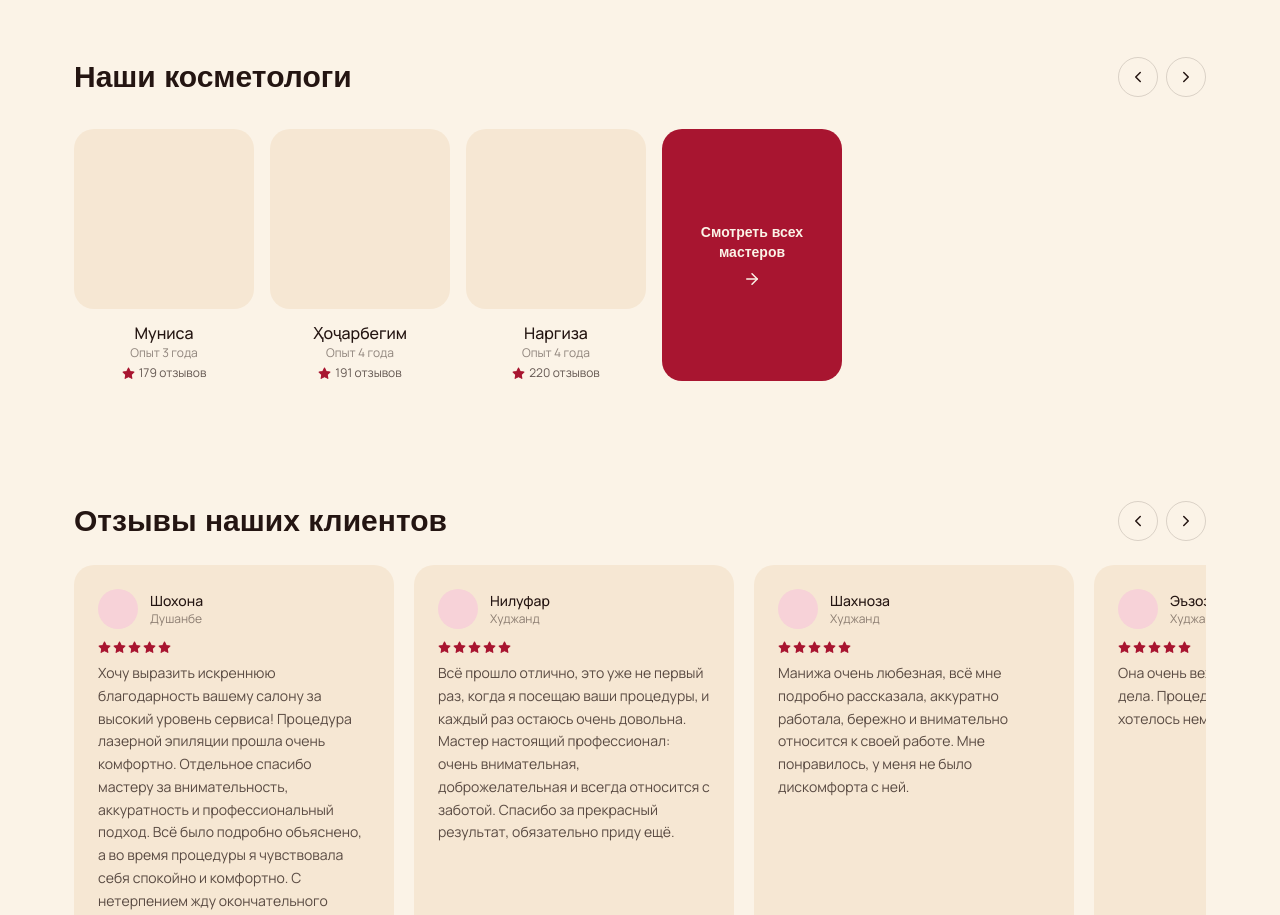
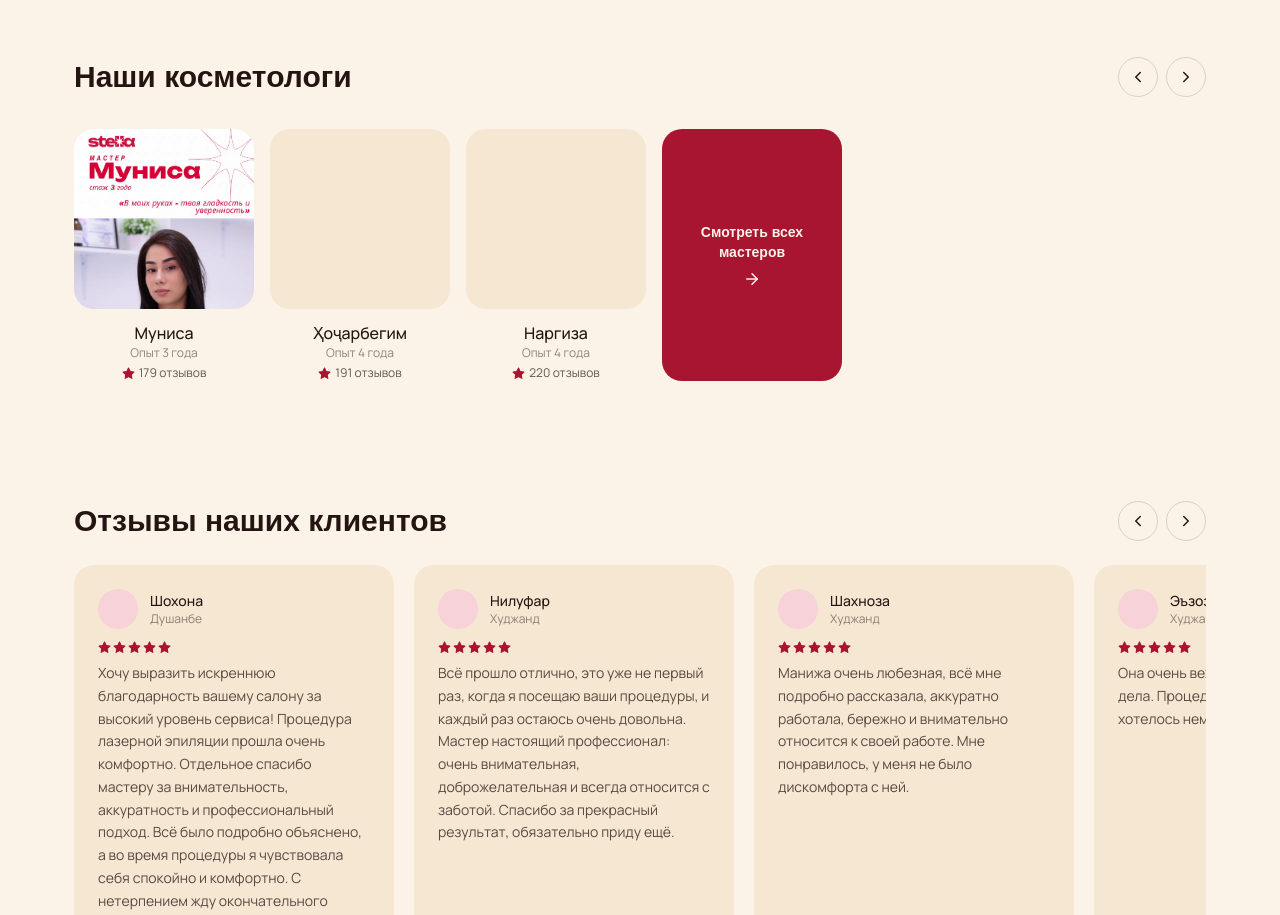
Before and after one commit to Icecrown1/stella-site, a Next.js app: page / in a window 1280 px wide. Shown: the part 2800-3715 px from the top of the page. Built offline with nearby package versions, Linux system fonts and the light colour scheme; a web font is replaced by a local one.

Commit message:
Add master profile image and update Masters component with new asset
Replit-Commit-Author: Agent

```diff
--- a/components/Masters.tsx
+++ b/components/Masters.tsx
@@ -6,9 +6,9 @@ import { Star, ArrowRight, ChevronLeft, ChevronRight } from 'lucide-react';
 // TODO: добавить остальных мастеров, когда будут стаж/отзывы:
 // Садбарг, Манижа, Ангелина, Сурайё, Парвона
 const MASTERS = [
-  { name: 'Муниса', experience: '3 года', reviews: 179 },
-  { name: 'Ҳоҷарбегим', experience: '4 года', reviews: 191 },
-  { name: 'Наргиза', experience: '4 года', reviews: 220 }
+  { name: 'Муниса', experience: '3 года', reviews: 179, photo: '/images/master-munisa.webp' },
+  { name: 'Ҳоҷарбегим', experience: '4 года', reviews: 191, photo: null },
+  { name: 'Наргиза', experience: '4 года', reviews: 220, photo: null }
 ];
 
 export default function Masters() {
@@ -49,7 +49,15 @@ export default function Masters() {
         >
           {MASTERS.map((m) => (
             <div key={m.name} className="snap-start shrink-0 w-[180px] text-center">
-              <div className="aspect-square w-full rounded-xl2 bg-sand-100 mb-3" aria-hidden="true" />
+              <div className="aspect-square w-full rounded-xl2 bg-sand-100 mb-3 overflow-hidden">
+                {m.photo && (
+                  <img
+                    src={m.photo}
+                    alt={`Мастер ${m.name}`}
+                    className="w-full h-full object-cover object-top"
+                  />
+                )}
+              </div>
               <p className="font-medium text-ink-900">{m.name}</p>
               <p className="text-xs text-ink-900/50">Опыт {m.experience}</p>
               <p className="flex items-center justify-center gap-1 text-xs text-ink-900/70 mt-1">
```
Also changed, not shown: attached_assets/Мастер_(1)_(1)_1784465335804.webp (added), public/images/master-munisa.webp (added).
